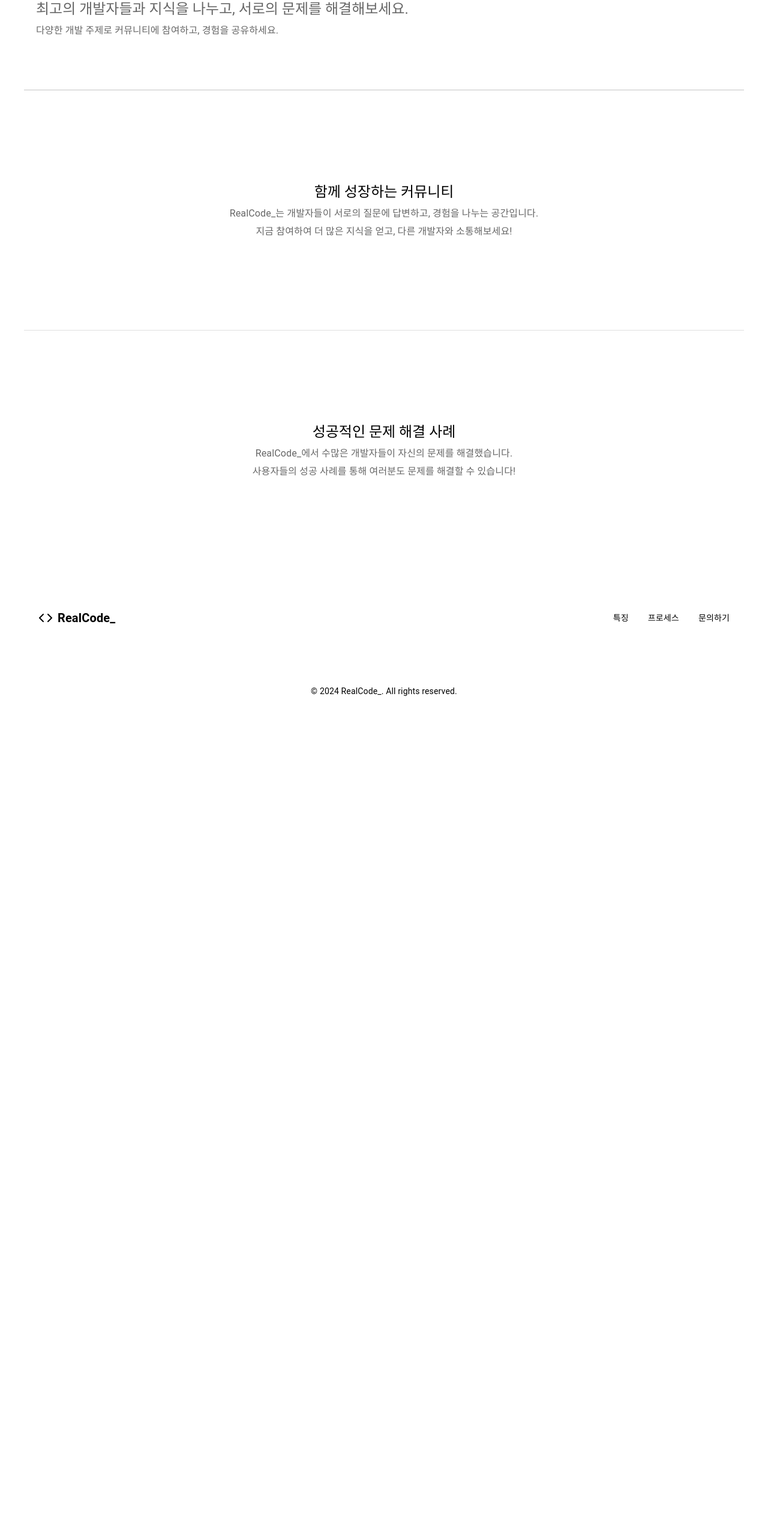
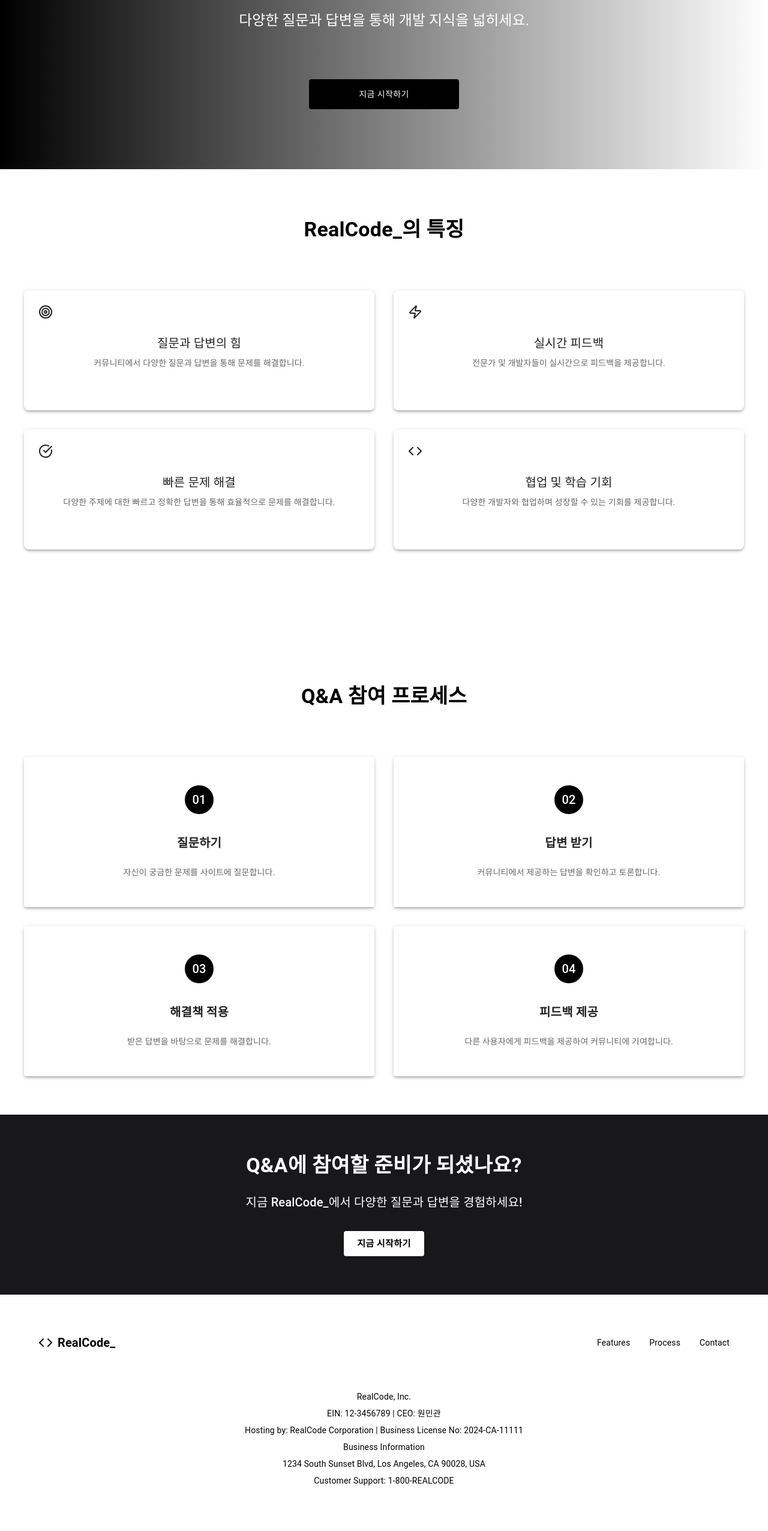
Before and after one commit to minkwan-1/react-nest, a React (Vite) app in the folder client/: page / in a window 1280 px wide. Shown: the part 235-2787 px from the top of the page at 60% size. Before the commit the page ends 1461 px from the top, so only its background shows below. Built offline with nearby package versions, Linux system fonts and the light colour scheme.

Commit message:
frontend layout 전체적으로 수정 작업

```diff
--- a/client/src/components/layout/footer/Footer.tsx
+++ b/client/src/components/layout/footer/Footer.tsx
@@ -1,17 +1,6 @@
 import { Box, Container, Typography } from "@mui/material";
 import { Code } from "lucide-react";
 import { useNavigate } from "react-router-dom";
-
-// borderBottom: (theme) => {
-//   return {
-//     ...theme.applyStyles("light", {
-//       borderBottom: "1px solid red",
-//     }),
-//     ...theme.applyStyles("dark", {
-//       borderBottom: "1px solid #30363d",
-//     }),
-//   };
-// },
 
 export default function Footer() {
   const navigate = useNavigate();
@@ -96,7 +85,7 @@ export default function Footer() {
               }}
               onClick={() => navigate("#features")}
             >
-              특징
+              Features
             </Typography>
             <Typography
               variant="body2"
@@ -108,7 +97,7 @@ export default function Footer() {
               }}
               onClick={() => navigate("#process")}
             >
-              프로세스
+              Process
             </Typography>
             <Typography
               variant="body2"
@@ -120,9 +109,48 @@ export default function Footer() {
               }}
               onClick={() => navigate("#contact")}
             >
-              문의하기
+              Contact
             </Typography>
           </Box>
+        </Box>
+
+        {/* Add Business Registration Information */}
+        <Box
+          sx={{
+            display: "flex",
+            flexDirection: "column",
+            alignItems: "center",
+            textAlign: "center",
+            mt: 4,
+            color: "gray.400",
+          }}
+        >
+          <Typography variant="body2" sx={{ mb: 1 }}>
+            RealCode, Inc.
+          </Typography>
+          <Typography variant="body2" sx={{ mb: 1 }}>
+            EIN: 12-3456789 | CEO: 원민관
+          </Typography>
+          <Typography variant="body2" sx={{ mb: 1 }}>
+            Hosting by: RealCode Corporation | Business License No:
+            2024-CA-11111
+          </Typography>
+          <Typography variant="body2" sx={{ mb: 1 }}>
+            Business Information
+          </Typography>
+          <Typography variant="body2" sx={{ mb: 1 }}>
+            1234 South Sunset Blvd, Los Angeles, CA 90028, USA
+          </Typography>
+          <Typography variant="body2" sx={{ mb: 1 }}>
+            Customer Support: 1-800-REALCODE
+          </Typography>
+        </Box>
+
+        <Box sx={{ mt: 8, textAlign: "center", color: "gray.400" }}>
+          <Typography variant="body2">
+            &copy; {new Date().getFullYear()} RealCode, Inc. All rights
+            reserved.
+          </Typography>
         </Box>
 
         <Box sx={{ mt: 8, textAlign: "center", color: "gray.400" }}>
--- a/client/src/pages/LandingPage.tsx
+++ b/client/src/pages/LandingPage.tsx
@@ -1,53 +1,256 @@
-import { Box, Typography } from "@mui/material";
+import { Box, Typography, Button, Paper } from "@mui/material";
+import { CheckCircle, Target, Zap, Code } from "lucide-react";
 import { PageContainer, ComponentWrapper } from "../components/layout/common";
-import { DescriptionSection } from "../components/landing";
 
 const LandingPage = () => {
+  const features = [
+    {
+      icon: <Target className="h-8 w-8 text-primary" />,
+      title: "질문과 답변의 힘",
+      description: "커뮤니티에서 다양한 질문과 답변을 통해 문제를 해결합니다.",
+    },
+    {
+      icon: <Zap className="h-8 w-8 text-primary" />,
+      title: "실시간 피드백",
+      description: "전문가 및 개발자들이 실시간으로 피드백을 제공합니다.",
+    },
+    {
+      icon: <CheckCircle className="h-8 w-8 text-primary" />,
+      title: "빠른 문제 해결",
+      description:
+        "다양한 주제에 대한 빠르고 정확한 답변을 통해 효율적으로 문제를 해결합니다.",
+    },
+    {
+      icon: <Code className="h-8 w-8 text-primary" />,
+      title: "협업 및 학습 기회",
+      description: "다양한 개발자와 협업하며 성장할 수 있는 기회를 제공합니다.",
+    },
+  ];
+
+  const steps = [
+    {
+      number: "01",
+      title: "질문하기",
+      description: "자신이 궁금한 문제를 사이트에 질문합니다.",
+    },
+    {
+      number: "02",
+      title: "답변 받기",
+      description: "커뮤니티에서 제공하는 답변을 확인하고 토론합니다.",
+    },
+    {
+      number: "03",
+      title: "해결책 적용",
+      description: "받은 답변을 바탕으로 문제를 해결합니다.",
+    },
+    {
+      number: "04",
+      title: "피드백 제공",
+      description: "다른 사용자에게 피드백을 제공하여 커뮤니티에 기여합니다.",
+    },
+  ];
+
   return (
     <PageContainer>
-      <ComponentWrapper>
-        {/* First Section */}
+      {/* Hero Section */}
       <Box
         sx={{
-            padding: "80px 20px",
+          background: "linear-gradient(to right, black, white)",
+          color: "#fff",
+          padding: "100px 0",
+          display: "flex",
+          justifyContent: "center",
+          alignItems: "center",
+        }}
+      >
+        <Box maxWidth="lg" style={{ textAlign: "center" }}>
+          <Typography variant="h3" gutterBottom style={{ fontWeight: 700 }}>
+            개발자를 위한 Q&A, RealCode_
+          </Typography>
+          <Typography variant="h5" paragraph style={{ marginBottom: "32px" }}>
+            다양한 질문과 답변을 통해 개발 지식을 넓히세요.
+          </Typography>
+          <Button
+            sx={{
+              marginTop: "50px",
+              bgcolor: "black",
+              color: "white",
+              width: "250px",
+              height: "50px",
+            }}
+          >
+            지금 시작하기
+          </Button>
+        </Box>
+      </Box>
+
+      {/* Features Section */}
+      <Box
+        id="features"
+        sx={{
+          padding: "80px 0",
+          display: "flex",
+          justifyContent: "center",
+          alignItems: "center",
+        }}
+      >
+        <Box maxWidth="lg">
+          <Typography
+            variant="h4"
+            align="center"
+            gutterBottom
+            sx={{
+              fontWeight: 700,
+              color: (theme) => {
+                return {
+                  ...theme.applyStyles("light", {
+                    color: "black",
+                  }),
+                  ...theme.applyStyles("dark", {
+                    color: "white",
+                  }),
+                };
+              },
+            }}
+          >
+            RealCode_의 특징
+          </Typography>
+          <Box
+            sx={{
+              marginTop: "80px",
+              display: "flex",
+              flexWrap: "wrap",
+              justifyContent: "space-evenly",
+              gap: 4,
+            }}
+          >
+            {features.map((feature, index) => (
+              <Box
+                key={index}
+                sx={{ flexBasis: "calc(50% - 16px)", textAlign: "center" }}
+              >
+                <Paper
+                  elevation={3}
+                  sx={{
+                    padding: "24px",
+                    borderRadius: "8px",
+                    minHeight: "200px",
+                    minWidth: "200px",
+                  }}
+                >
+                  <Box mb={3}>{feature.icon}</Box>
+                  <Typography variant="h6" gutterBottom>
+                    {feature.title}
+                  </Typography>
+                  <Typography variant="body2" color="textSecondary">
+                    {feature.description}
+                  </Typography>
+                </Paper>
+              </Box>
+            ))}
+          </Box>
+        </Box>
+      </Box>
+
+      {/* Process Section */}
+      <ComponentWrapper>
+        <Box sx={{ py: 8 }}>
+          <Box maxWidth="lg" sx={{ margin: "0 auto" }}>
+            <Typography
+              variant="h4"
+              align="center"
+              gutterBottom
+              sx={{ fontWeight: 700, marginTop: "80px" }}
+            >
+              Q&A 참여 프로세스
+            </Typography>
+            <Box
+              sx={{
+                marginTop: "80px",
+                display: "flex",
+                flexWrap: "wrap",
+                justifyContent: "space-evenly",
+                gap: 4,
+              }}
+            >
+              {steps.map((step, index) => (
+                <Box
+                  key={index}
+                  sx={{ flexBasis: "calc(50% - 16px)", textAlign: "center" }}
+                >
+                  <Paper
+                    elevation={3}
+                    sx={{
+                      padding: "24px",
+                      minHeight: 250,
+                      gap: 2,
                       display: "flex",
                       flexDirection: "column",
-            borderBottom: "1px solid #e0e0e0",
+                      justifyContent: "center",
+                      alignItems: "center",
                     }}
                   >
+                    <Box
+                      sx={{
+                        backgroundColor: "black",
+                        color: "white",
+                        borderRadius: "50%",
+
+                        width: 48,
+                        height: 48,
+                        display: "flex",
+                        alignItems: "center",
+                        justifyContent: "center",
+                        margin: "0 auto 16px",
+                      }}
+                    >
+                      <Typography variant="h6">{step.number}</Typography>
+                    </Box>
                     <Typography
-            sx={{ fontSize: "40px", fontWeight: "bold" }}
+                      variant="h6"
                       gutterBottom
+                      sx={{ fontWeight: 600 }}
                     >
-            문제를 해결하는 곳, RealCode_
+                      {step.title}
                     </Typography>
-          <Typography variant="h5" color="text.secondary" gutterBottom>
-            최고의 개발자들과 지식을 나누고, 서로의 문제를 해결해보세요.
+                    <Typography variant="body2" color="textSecondary">
+                      {step.description}
                     </Typography>
-          <Typography variant="body1" color="text.secondary" gutterBottom>
-            다양한 개발 주제로 커뮤니티에 참여하고, 경험을 공유하세요.
+                  </Paper>
+                </Box>
+              ))}
+            </Box>
+          </Box>
+        </Box>
+      </ComponentWrapper>
+
+      {/* Contact Section */}
+      <Box
+        id="contact"
+        sx={{ backgroundColor: "#18181a", color: "white", py: 8 }}
+      >
+        <Box maxWidth="lg" sx={{ margin: "0 auto", textAlign: "center" }}>
+          <Typography variant="h4" gutterBottom sx={{ fontWeight: 700, mb: 3 }}>
+            Q&A에 참여할 준비가 되셨나요?
           </Typography>
+          <Typography variant="h6" sx={{ mb: 4 }}>
+            지금 RealCode_에서 다양한 질문과 답변을 경험하세요!
+          </Typography>
+          <Button
+            variant="contained"
+            size="large"
+            href="#contact"
+            sx={{
+              fontWeight: 700,
+              textTransform: "none",
+              bgcolor: "white",
+              color: "black",
+            }}
+          >
+            지금 시작하기
+          </Button>
         </Box>
-
-        {/* DescriptionSection 1 */}
-        <DescriptionSection
-          title="함께 성장하는 커뮤니티"
-          description="RealCode_는 개발자들이 서로의 질문에 답변하고, 경험을 나누는 공간입니다."
-        >
-          <Typography variant="body1" color="text.secondary">
-            지금 참여하여 더 많은 지식을 얻고, 다른 개발자와 소통해보세요!
-          </Typography>
-        </DescriptionSection>
-        {/* DescriptionSection 2 */}
-        <DescriptionSection
-          title="성공적인 문제 해결 사례"
-          description="RealCode_에서 수많은 개발자들이 자신의 문제를 해결했습니다."
-        >
-          <Typography variant="body1" color="text.secondary">
-            사용자들의 성공 사례를 통해 여러분도 문제를 해결할 수 있습니다!
-          </Typography>
-        </DescriptionSection>
-      </ComponentWrapper>
+      </Box>
     </PageContainer>
   );
 };
--- a/client/src/pages/QuestionEditPage.tsx
+++ b/client/src/pages/QuestionEditPage.tsx
@@ -1,5 +1,5 @@
 import React, { Suspense, lazy, useState } from "react";
-import { Box, Button, Typography, TextField } from "@mui/material";
+import { Box, Button, Typography, TextField, useTheme } from "@mui/material";
 
 import { PageContainer, ComponentWrapper } from "../components/layout/common";
 
@@ -9,6 +9,8 @@ export default function QuestionEditPage() {
   const [title, setTitle] = useState("");
   const [content, setContent] = useState("");
   const [previewMode, setPreviewMode] = useState(false);
+
+  const theme = useTheme(); // Access the current theme
 
   const handleSubmit = (e: React.FormEvent) => {
     e.preventDefault();
@@ -48,6 +50,11 @@ export default function QuestionEditPage() {
                   onChange={(value = "") => setContent(value)}
                   preview={previewMode ? "preview" : "edit"}
                   height={300}
+                  style={{
+                    backgroundColor:
+                      theme.palette.mode === "dark" ? "#333" : "#fff", // Conditional background color
+                    color: theme.palette.mode === "dark" ? "#fff" : "#000", // Text color
+                  }}
                 />
               </Suspense>
             </Box>
```
Lines whose indentation alone changed are shown as unchanged.
